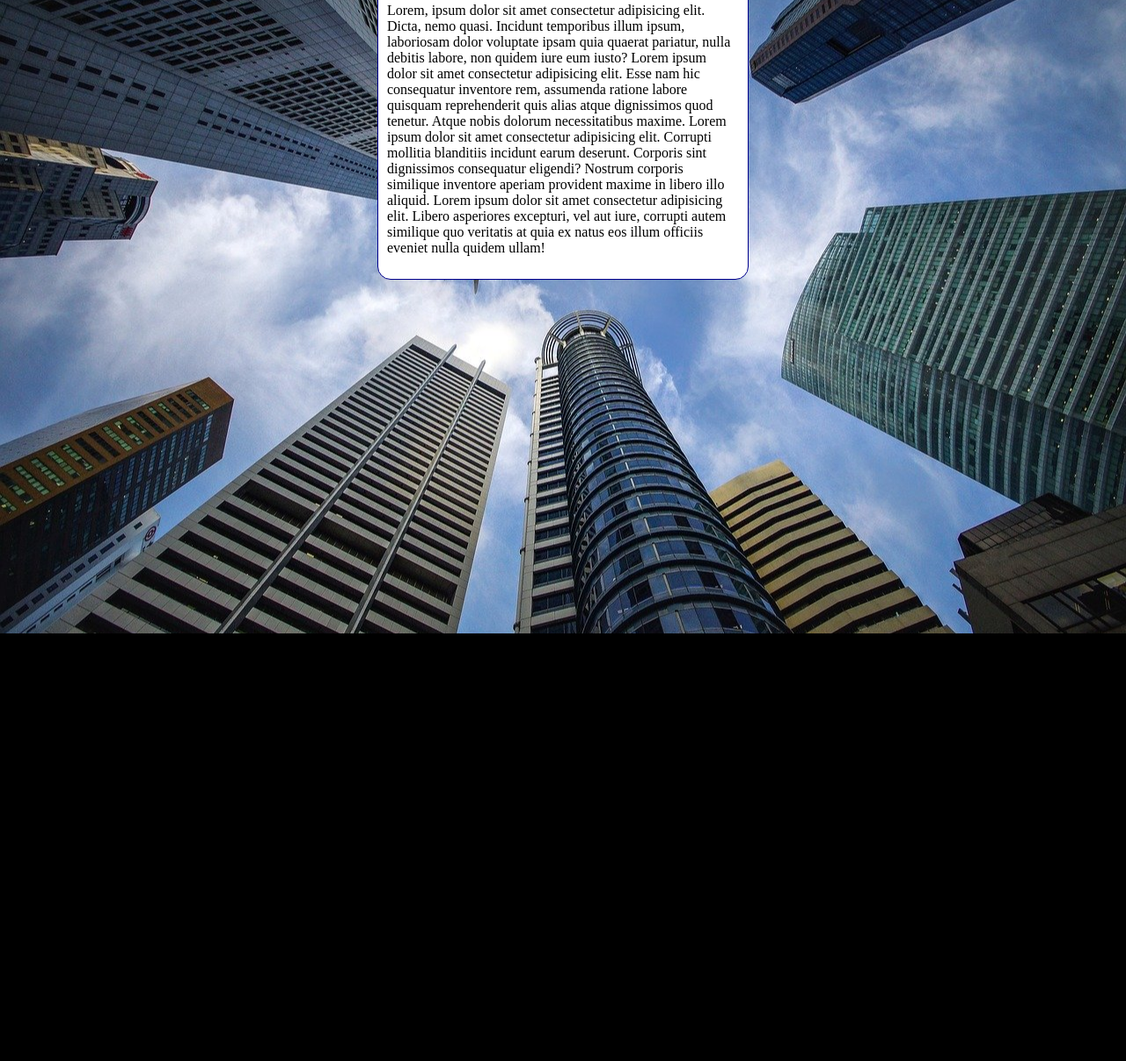
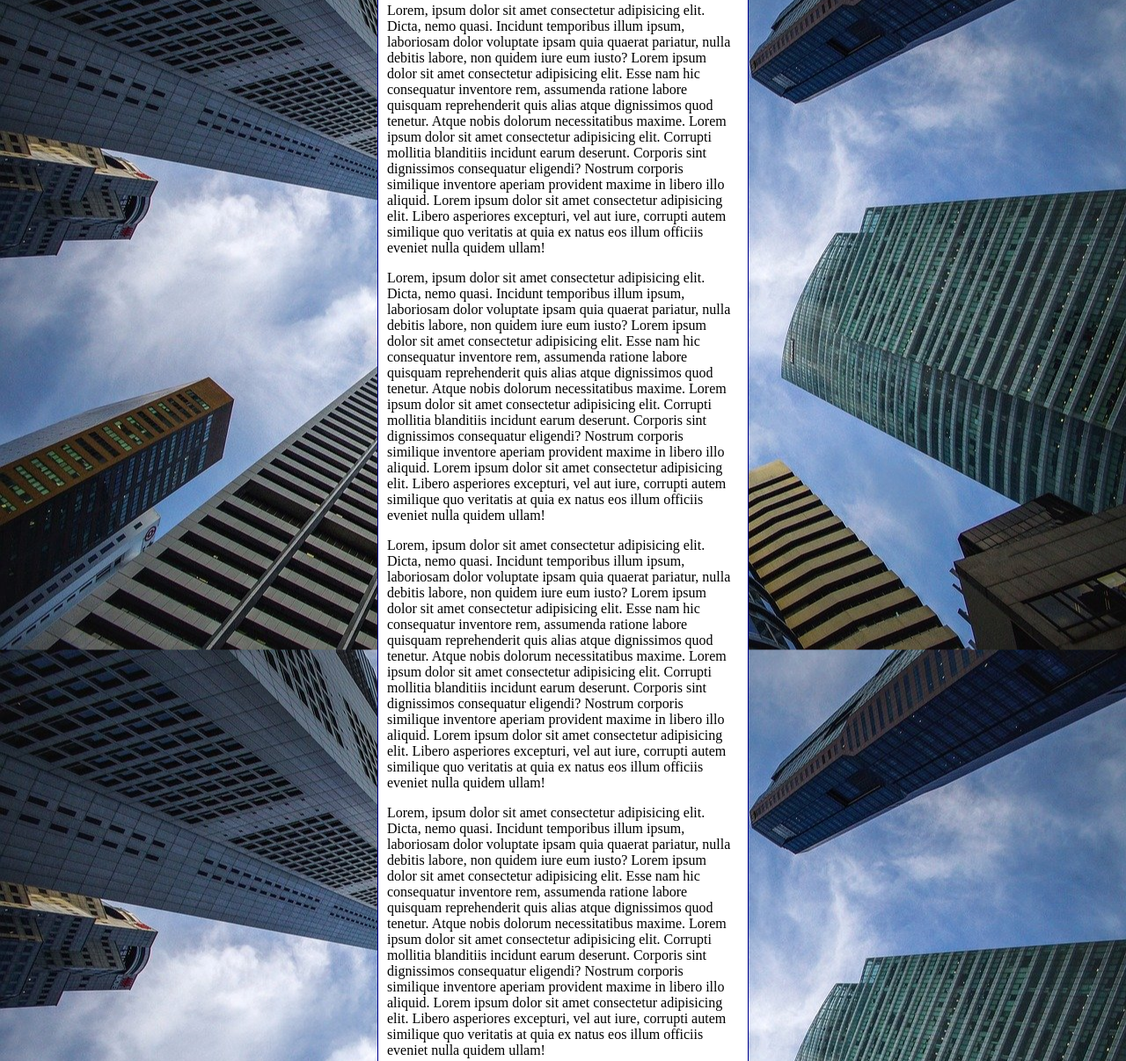
Before and after one commit to gabrielfsmiranda/html-css, a plain HTML site: page exercicios/ex022/fundo006.html in a window 1280 px wide. Shown: the part 96-1302 px from the top of the page at 88% size. Before the commit the page ends 816 px from the top, so only its background shows below. Drawn offline with Linux system fonts and the light colour scheme.

Commit message:
Update fundo006.html

```diff
--- a/exercicios/ex022/fundo006.html
+++ b/exercicios/ex022/fundo006.html
@@ -10,7 +10,7 @@
             background-color: black; /*msm com imagem, melhor colocar cor de fundo tb.. por carregamento e etc..*/
             background-image: url('imagens/wallpaper002.jpg');
             background-position: center center;
-            background-repeat: no-repeat;
+            background-repeat: repeat-y;
             background-size: cover;
             /*
            -- contain é segunda opção (mostra 100% da img, mantém proporções, mas cria faixas pretas se precisar)..
@@ -32,6 +32,10 @@
     <main>
         <h1>Teste de Imagem de Fundo</h1>
         <p>Lorem, ipsum dolor sit amet consectetur adipisicing elit. Dicta, nemo quasi. Incidunt temporibus illum ipsum, laboriosam dolor voluptate ipsam quia quaerat pariatur, nulla debitis labore, non quidem iure eum iusto? Lorem ipsum dolor sit amet consectetur adipisicing elit. Esse nam hic consequatur inventore rem, assumenda ratione labore quisquam reprehenderit quis alias atque dignissimos quod tenetur. Atque nobis dolorum necessitatibus maxime. Lorem ipsum dolor sit amet consectetur adipisicing elit. Corrupti mollitia blanditiis incidunt earum deserunt. Corporis sint dignissimos consequatur eligendi? Nostrum corporis similique inventore aperiam provident maxime in libero illo aliquid. Lorem ipsum dolor sit amet consectetur adipisicing elit. Libero asperiores excepturi, vel aut iure, corrupti autem similique quo veritatis at quia ex natus eos illum officiis eveniet nulla quidem ullam!</p>
+        <p>Lorem, ipsum dolor sit amet consectetur adipisicing elit. Dicta, nemo quasi. Incidunt temporibus illum ipsum, laboriosam dolor voluptate ipsam quia quaerat pariatur, nulla debitis labore, non quidem iure eum iusto? Lorem ipsum dolor sit amet consectetur adipisicing elit. Esse nam hic consequatur inventore rem, assumenda ratione labore quisquam reprehenderit quis alias atque dignissimos quod tenetur. Atque nobis dolorum necessitatibus maxime. Lorem ipsum dolor sit amet consectetur adipisicing elit. Corrupti mollitia blanditiis incidunt earum deserunt. Corporis sint dignissimos consequatur eligendi? Nostrum corporis similique inventore aperiam provident maxime in libero illo aliquid. Lorem ipsum dolor sit amet consectetur adipisicing elit. Libero asperiores excepturi, vel aut iure, corrupti autem similique quo veritatis at quia ex natus eos illum officiis eveniet nulla quidem ullam!</p>
+        <p>Lorem, ipsum dolor sit amet consectetur adipisicing elit. Dicta, nemo quasi. Incidunt temporibus illum ipsum, laboriosam dolor voluptate ipsam quia quaerat pariatur, nulla debitis labore, non quidem iure eum iusto? Lorem ipsum dolor sit amet consectetur adipisicing elit. Esse nam hic consequatur inventore rem, assumenda ratione labore quisquam reprehenderit quis alias atque dignissimos quod tenetur. Atque nobis dolorum necessitatibus maxime. Lorem ipsum dolor sit amet consectetur adipisicing elit. Corrupti mollitia blanditiis incidunt earum deserunt. Corporis sint dignissimos consequatur eligendi? Nostrum corporis similique inventore aperiam provident maxime in libero illo aliquid. Lorem ipsum dolor sit amet consectetur adipisicing elit. Libero asperiores excepturi, vel aut iure, corrupti autem similique quo veritatis at quia ex natus eos illum officiis eveniet nulla quidem ullam!</p>
+        <p>Lorem, ipsum dolor sit amet consectetur adipisicing elit. Dicta, nemo quasi. Incidunt temporibus illum ipsum, laboriosam dolor voluptate ipsam quia quaerat pariatur, nulla debitis labore, non quidem iure eum iusto? Lorem ipsum dolor sit amet consectetur adipisicing elit. Esse nam hic consequatur inventore rem, assumenda ratione labore quisquam reprehenderit quis alias atque dignissimos quod tenetur. Atque nobis dolorum necessitatibus maxime. Lorem ipsum dolor sit amet consectetur adipisicing elit. Corrupti mollitia blanditiis incidunt earum deserunt. Corporis sint dignissimos consequatur eligendi? Nostrum corporis similique inventore aperiam provident maxime in libero illo aliquid. Lorem ipsum dolor sit amet consectetur adipisicing elit. Libero asperiores excepturi, vel aut iure, corrupti autem similique quo veritatis at quia ex natus eos illum officiis eveniet nulla quidem ullam!</p>
+        <p>Lorem, ipsum dolor sit amet consectetur adipisicing elit. Dicta, nemo quasi. Incidunt temporibus illum ipsum, laboriosam dolor voluptate ipsam quia quaerat pariatur, nulla debitis labore, non quidem iure eum iusto? Lorem ipsum dolor sit amet consectetur adipisicing elit. Esse nam hic consequatur inventore rem, assumenda ratione labore quisquam reprehenderit quis alias atque dignissimos quod tenetur. Atque nobis dolorum necessitatibus maxime. Lorem ipsum dolor sit amet consectetur adipisicing elit. Corrupti mollitia blanditiis incidunt earum deserunt. Corporis sint dignissimos consequatur eligendi? Nostrum corporis similique inventore aperiam provident maxime in libero illo aliquid. Lorem ipsum dolor sit amet consectetur adipisicing elit. Libero asperiores excepturi, vel aut iure, corrupti autem similique quo veritatis at quia ex natus eos illum officiis eveniet nulla quidem ullam!</p>
     </main>
 </body>
 </html>
```
